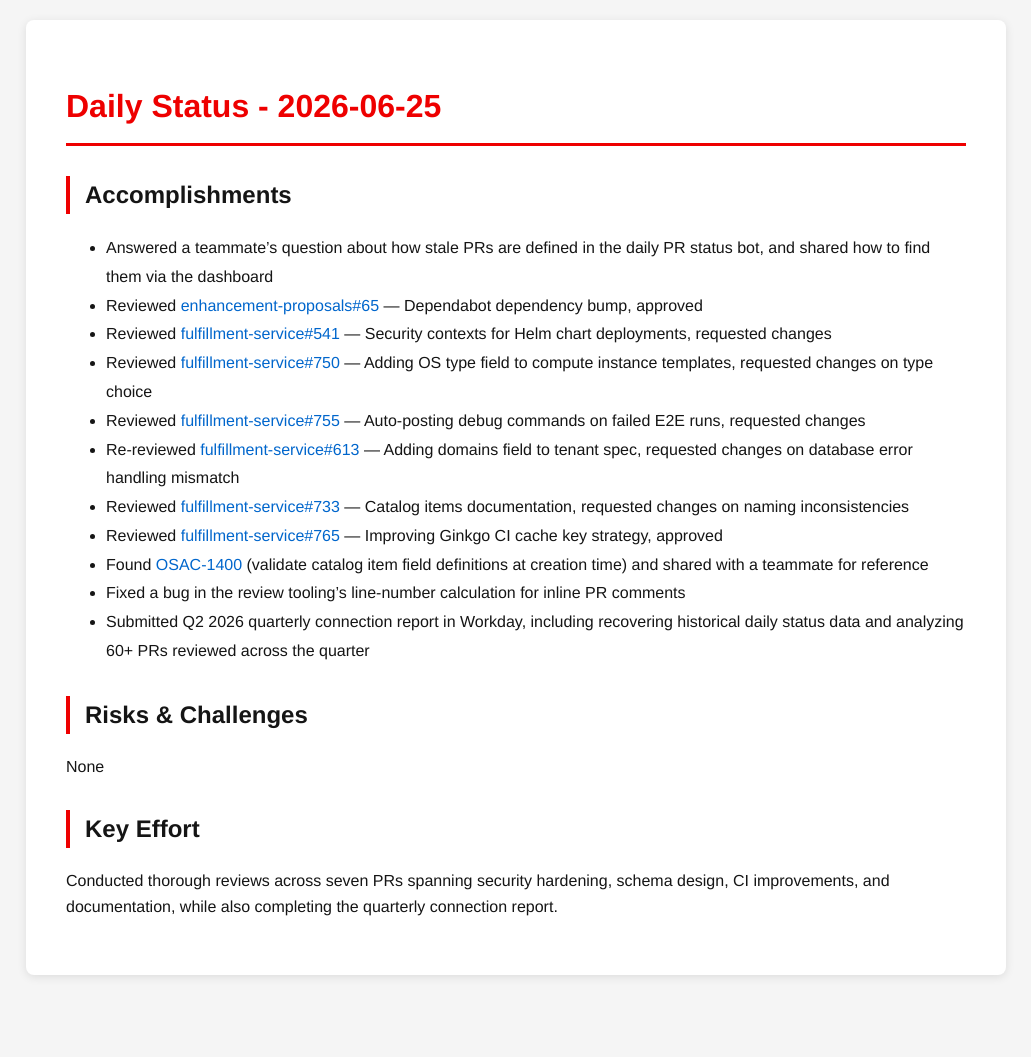
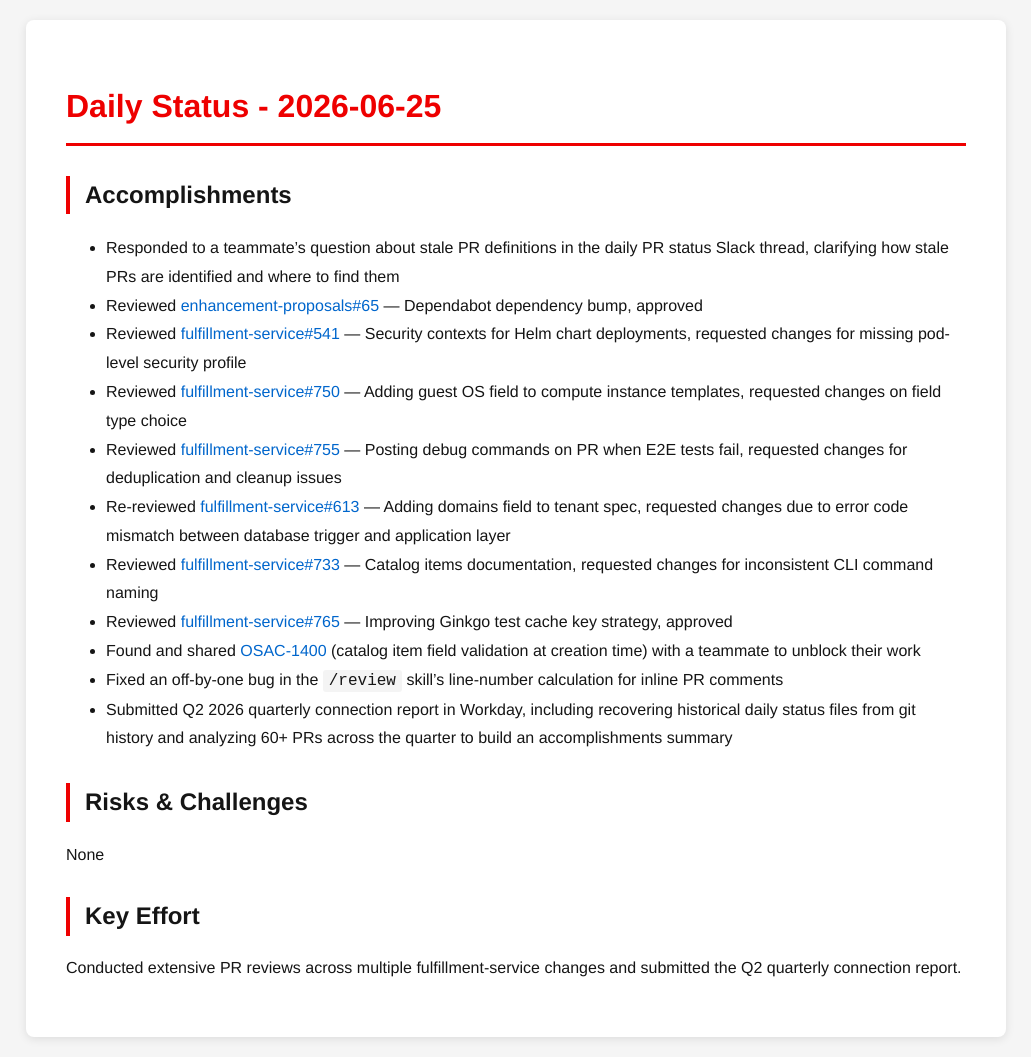
Before and after one commit to tzvatot/daily-status, a Jekyll site: the page built from 2026-06-25.md, in a window 1280 px wide. Shown: the whole page, without its empty margins (124-1155 px from the left). Built offline with Jekyll 4.4.1, drawn with Linux system fonts in a browser that asks for light colours; before the commit the page ends 995 px from its top, so only the background shows below that.

Commit message:
Daily status update - 2026-06-25

```diff
--- a/2026-06-25.md
+++ b/2026-06-25.md
@@ -7,20 +7,20 @@
 # Daily Status - 2026-06-25
 
 ## Accomplishments
-- Answered a teammate's question about how stale PRs are defined in the daily PR status bot, and shared how to find them via the dashboard
+- Responded to a teammate's question about stale PR definitions in the daily PR status Slack thread, clarifying how stale PRs are identified and where to find them
 - Reviewed [enhancement-proposals#65](https://github.com/osac-project/enhancement-proposals/pull/65) — Dependabot dependency bump, approved
-- Reviewed [fulfillment-service#541](https://github.com/osac-project/fulfillment-service/pull/541) — Security contexts for Helm chart deployments, requested changes
-- Reviewed [fulfillment-service#750](https://github.com/osac-project/fulfillment-service/pull/750) — Adding OS type field to compute instance templates, requested changes on type choice
-- Reviewed [fulfillment-service#755](https://github.com/osac-project/fulfillment-service/pull/755) — Auto-posting debug commands on failed E2E runs, requested changes
-- Re-reviewed [fulfillment-service#613](https://github.com/osac-project/fulfillment-service/pull/613) — Adding domains field to tenant spec, requested changes on database error handling mismatch
-- Reviewed [fulfillment-service#733](https://github.com/osac-project/fulfillment-service/pull/733) — Catalog items documentation, requested changes on naming inconsistencies
-- Reviewed [fulfillment-service#765](https://github.com/osac-project/fulfillment-service/pull/765) — Improving Ginkgo CI cache key strategy, approved
-- Found [OSAC-1400](https://redhat.atlassian.net/browse/OSAC-1400) (validate catalog item field definitions at creation time) and shared with a teammate for reference
-- Fixed a bug in the review tooling's line-number calculation for inline PR comments
-- Submitted Q2 2026 quarterly connection report in Workday, including recovering historical daily status data and analyzing 60+ PRs reviewed across the quarter
+- Reviewed [fulfillment-service#541](https://github.com/osac-project/fulfillment-service/pull/541) — Security contexts for Helm chart deployments, requested changes for missing pod-level security profile
+- Reviewed [fulfillment-service#750](https://github.com/osac-project/fulfillment-service/pull/750) — Adding guest OS field to compute instance templates, requested changes on field type choice
+- Reviewed [fulfillment-service#755](https://github.com/osac-project/fulfillment-service/pull/755) — Posting debug commands on PR when E2E tests fail, requested changes for deduplication and cleanup issues
+- Re-reviewed [fulfillment-service#613](https://github.com/osac-project/fulfillment-service/pull/613) — Adding domains field to tenant spec, requested changes due to error code mismatch between database trigger and application layer
+- Reviewed [fulfillment-service#733](https://github.com/osac-project/fulfillment-service/pull/733) — Catalog items documentation, requested changes for inconsistent CLI command naming
+- Reviewed [fulfillment-service#765](https://github.com/osac-project/fulfillment-service/pull/765) — Improving Ginkgo test cache key strategy, approved
+- Found and shared [OSAC-1400](https://redhat.atlassian.net/browse/OSAC-1400) (catalog item field validation at creation time) with a teammate to unblock their work
+- Fixed an off-by-one bug in the `/review` skill's line-number calculation for inline PR comments
+- Submitted Q2 2026 quarterly connection report in Workday, including recovering historical daily status files from git history and analyzing 60+ PRs across the quarter to build an accomplishments summary
 
 ## Risks & Challenges
 None
 
 ## Key Effort
-Conducted thorough reviews across seven PRs spanning security hardening, schema design, CI improvements, and documentation, while also completing the quarterly connection report.
+Conducted extensive PR reviews across multiple fulfillment-service changes and submitted the Q2 quarterly connection report.
```
